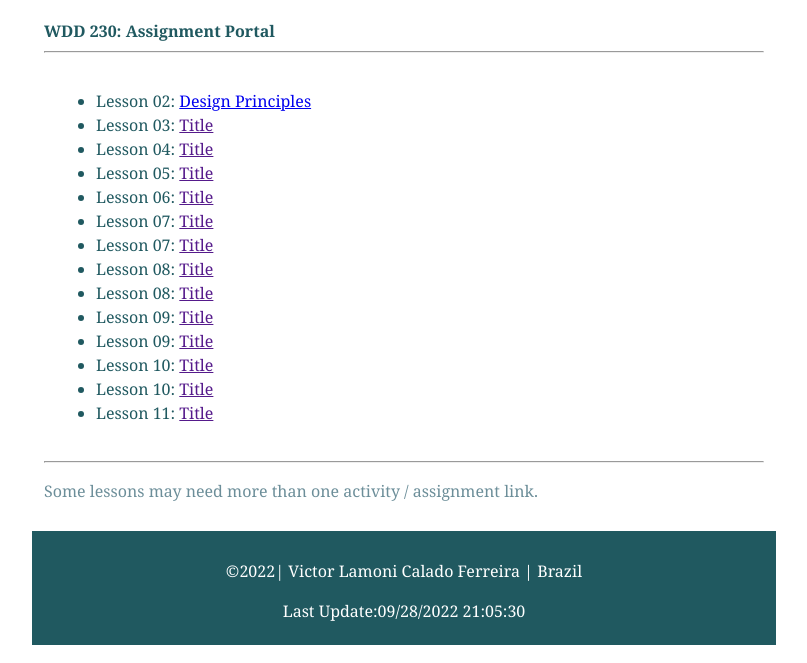
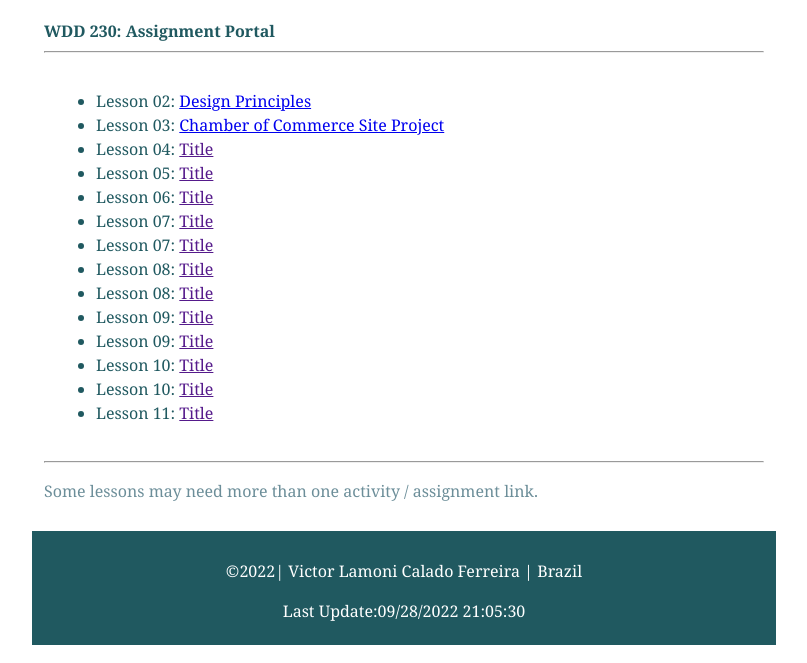
Before and after one commit to VilaCafe/WDD230, a plain HTML site: page index.html in a window 1280 px wide. Shown: the part 220-883 px from the top of the page, without its empty margins (236-1043 px from the left). Drawn offline with Linux system fonts and the light colour scheme; files whose address does not match are found by name.

Commit message:
edit site

```diff
--- a/index.html
+++ b/index.html
@@ -29,7 +29,7 @@
     <nav class="menu">
         <ul>
             <li>Lesson 02: <a href="lesson2/design-principles.html">Design Principles</a></li>
-            <li>Lesson 03: <a href="">Title</a></li>
+            <li>Lesson 03: <a href="lesson3/index.html"> Chamber of Commerce Site Project</a></li>
             <li>Lesson 04: <a href="">Title</a></li>
             <li>Lesson 05: <a href="">Title</a></li>
             <li>Lesson 06: <a href="">Title</a></li>
```
